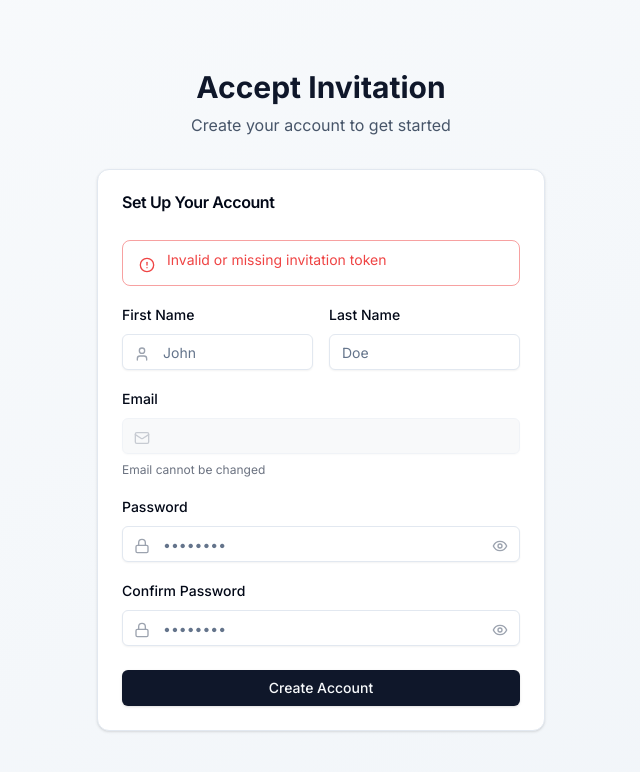
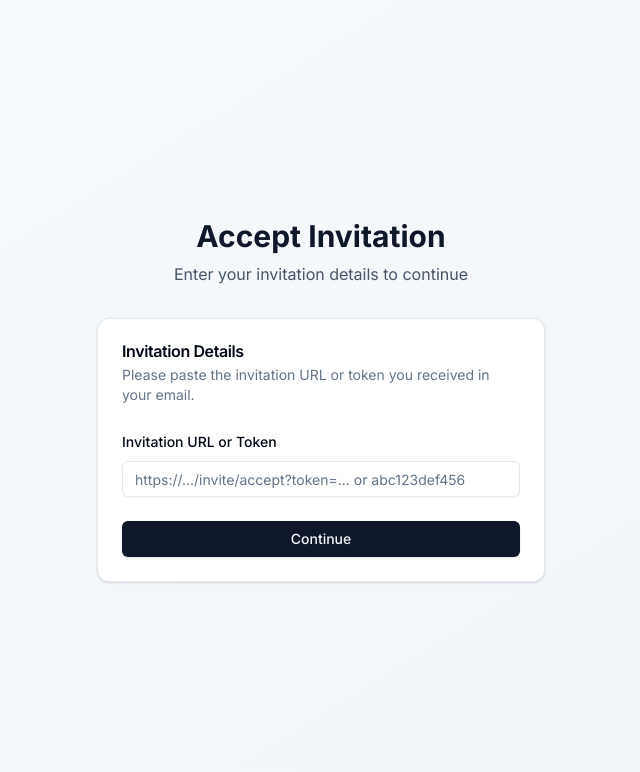
Before and after one commit to debpriya3011/Cushionguru, a Next.js app in the folder apps/web/: page /invite/accept in a window 1280 px wide. Shown: the top 772 px of the page, without its empty margins (319-959 px from the left). Built offline with nearby package versions, Linux system fonts and the light colour scheme.

Commit message:
fix: accept invitation

```diff
--- a/apps/web/src/app/(auth)/invite/accept/page.tsx
+++ b/apps/web/src/app/(auth)/invite/accept/page.tsx
@@ -16,7 +16,10 @@ function AcceptInvitationForm() {
   const searchParams = useSearchParams()
   const token = searchParams.get('token')
 
-  const [step, setStep] = useState<'verify' | 'form' | 'success'>('verify')
+  const [step, setStep] = useState<'input_token' | 'verify' | 'form' | 'success'>('verify')
+  const [tokenInput, setTokenInput] = useState('')
+  const [activeToken, setActiveToken] = useState<string | null>(null)
+
   const [invitationData, setInvitationData] = useState<any>(null)
   const [formData, setFormData] = useState({
     firstName: '',
@@ -29,35 +32,46 @@ function AcceptInvitationForm() {
   const [showPassword, setShowPassword] = useState(false)
   const [showConfirmPassword, setShowConfirmPassword] = useState(false)
 
-  // Verify token on mount
+  // Set active token from URL on mount
   useEffect(() => {
-    if (!token) {
-      setError('Invalid or missing invitation token')
+    if (token && !activeToken) {
+      setActiveToken(token)
+    } else if (!token && !activeToken) {
+      setStep('input_token')
       setLoading(false)
+    }
+  }, [token, activeToken])
+
+  // Verify token when activeToken changes
+  useEffect(() => {
+    if (!activeToken) {
       return
     }
 
     const verifyToken = async () => {
+      setLoading(true)
       try {
-        const res = await fetch(`/api/auth/verify-invitation?token=${token}`)
+        const res = await fetch(`/api/auth/verify-invitation?token=${activeToken}`)
         const data = await res.json()
 
         if (!res.ok) {
           setError(data.error || 'Invalid invitation token')
-          setStep('verify')
+          setStep('input_token')
         } else {
           setInvitationData(data)
           setStep('form')
+          setError('')
         }
       } catch (err) {
         setError('Failed to verify invitation')
+        setStep('input_token')
       } finally {
         setLoading(false)
       }
     }
 
     verifyToken()
-  }, [token])
+  }, [activeToken])
 
   const handleSubmit = async (e: React.FormEvent) => {
     e.preventDefault()
@@ -80,7 +94,7 @@ function AcceptInvitationForm() {
         method: 'POST',
         headers: { 'Content-Type': 'application/json' },
         body: JSON.stringify({
-          token,
+          token: activeToken,
           firstName: formData.firstName,
           lastName: formData.lastName,
           password: formData.password,
@@ -102,10 +116,95 @@ function AcceptInvitationForm() {
     }
   }
 
+  const handleTokenSubmit = (e: React.FormEvent) => {
+    e.preventDefault()
+    if (!tokenInput.trim()) {
+      setError('Please enter an invitation token or URL')
+      return
+    }
+    setError('')
+
+    // Extract token if it's a URL
+    let extractedToken = tokenInput.trim()
+    try {
+      if (extractedToken.includes('http')) {
+        const url = new URL(extractedToken)
+        const urlToken = url.searchParams.get('token')
+        if (urlToken) {
+          extractedToken = urlToken
+        }
+      }
+    } catch (e) {
+      // Ignore URL parse error, use as is
+    }
+
+    setActiveToken(extractedToken)
+  }
+
   if (step === 'verify' && loading) {
     return (
       <div className="min-h-screen flex items-center justify-center">
         <Loader2 className="h-8 w-8 animate-spin text-blue-600" />
+      </div>
+    )
+  }
+
+  if (step === 'input_token') {
+    return (
+      <div className="min-h-screen flex items-center justify-center bg-gradient-to-br from-slate-50 to-slate-100 p-4">
+        <div className="w-full max-w-md">
+          <div className="text-center mb-8">
+            <h1 className="text-3xl font-bold text-slate-900">Accept Invitation</h1>
+            <p className="text-slate-600 mt-2">Enter your invitation details to continue</p>
+          </div>
+
+          <Card>
+            <CardHeader>
+              <CardTitle>Invitation Details</CardTitle>
+              <CardDescription>
+                Please paste the invitation URL or token you received in your email.
+              </CardDescription>
+            </CardHeader>
+
+            <form onSubmit={handleTokenSubmit}>
+              <CardContent className="space-y-4">
+                {error && (
+                  <Alert variant="destructive">
+                    <AlertCircle className="h-4 w-4" />
+                    <AlertDescription>{error}</AlertDescription>
+                  </Alert>
+                )}
+
+                <div className="space-y-2">
+                  <Label htmlFor="tokenInput">Invitation URL or Token</Label>
+                  <Input
+                    id="tokenInput"
+                    placeholder="https://.../invite/accept?token=... or abc123def456"
+                    value={tokenInput}
+                    onChange={(e) => setTokenInput(e.target.value)}
+                    required
+                  />
+                </div>
+              </CardContent>
+              <CardFooter>
+                <Button
+                  type="submit"
+                  className="w-full"
+                  disabled={loading}
+                >
+                  {loading ? (
+                    <>
+                      <Loader2 className="mr-2 h-4 w-4 animate-spin" />
+                      Verifying...
+                    </>
+                  ) : (
+                    'Continue'
+                  )}
+                </Button>
+              </CardFooter>
+            </form>
+          </Card>
+        </div>
       </div>
     )
   }
```
